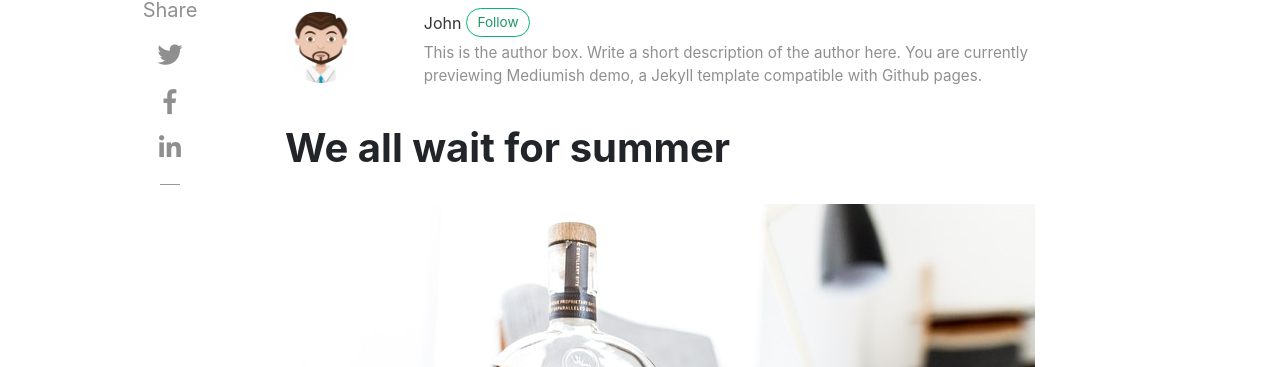
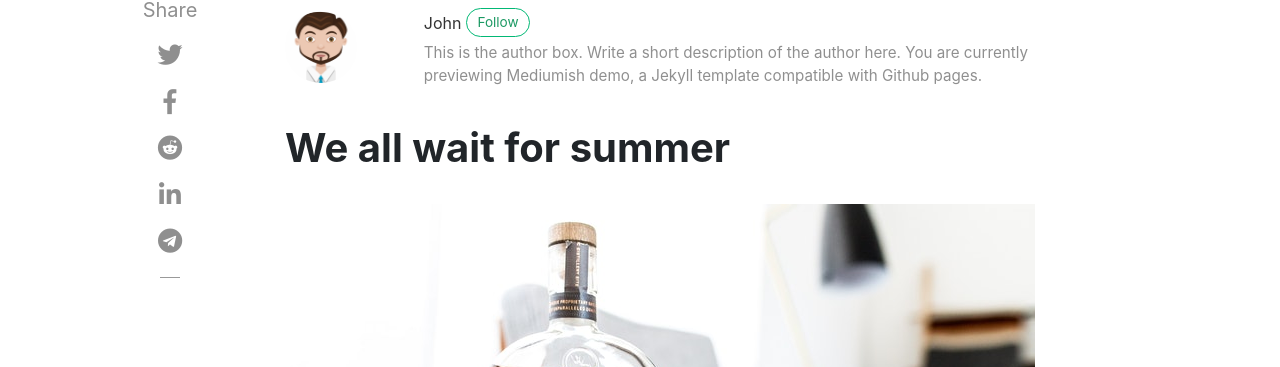
Before and after one commit to LearnDotMachineLearning/develop, a Jekyll site: the page built from _posts/2018-01-12-we-all-wait-for-summer.md, in a window 1280 px wide. Shown: the part 220-587 px from the top of the page. Built offline with Jekyll 4.4.1, drawn with Linux system fonts in a browser that asks for light colours; nearby versions of some CDN libraries; comment, search, counter and statistics services are not loaded.

Commit message:
added more share icons

```diff
--- a/_includes/share.html
+++ b/_includes/share.html
@@ -16,8 +16,21 @@
         </li>
 
         <li class="ml-1 mr-1">
+            <a target="_blank" href="https://www.reddit.com/submit?title={{ page.url | absolute_url }}" onclick="window.open(this.href, 'width=550,height=435');return false;">
+                <i class="fab fa-reddit"></i>
+            </a>
+        </li>
+
+
+        <li class="ml-1 mr-1">
             <a target="_blank" href="https://www.linkedin.com/shareArticle?mini=true&url={{ page.url | absolute_url }}" onclick="window.open(this.href, 'width=550,height=435');return false;">
                 <i class="fab fa-linkedin-in"></i>
+            </a>
+        </li>
+
+        <li class="ml-1 mr-1"><li class="ml-1 mr-1">
+            <a target="_blank" href="https://t.me/share/url?url={{ page.url | absolute_url }}" onclick="window.open(this.href, 'width=550,height=435');return false;">
+                <i class="fab fa-telegram"></i>
             </a>
         </li>
 
```
